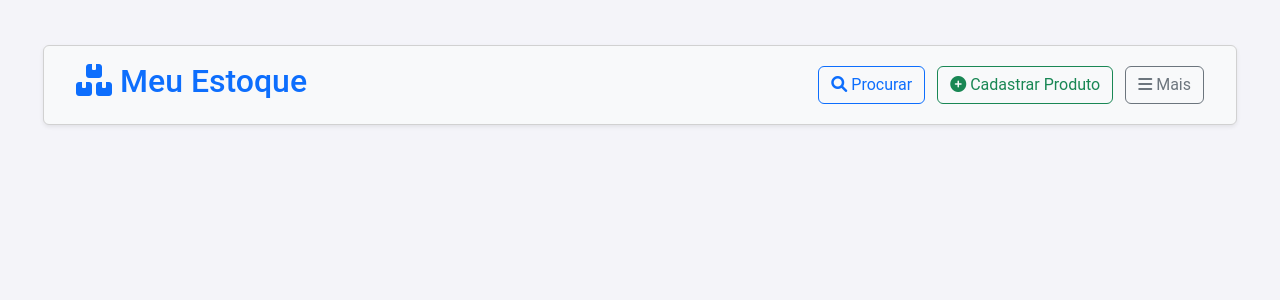
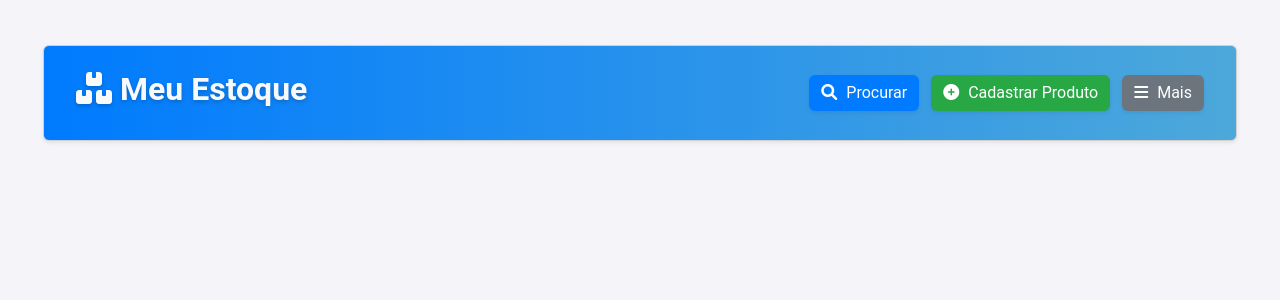
Before and after one commit to Alejandroo19/Crud-A3, a Django app: page / in a window 1280 px wide. Shown: the top 300 px of the page. Run offline with Django 5.2, Linux system fonts and the light colour scheme; data that the repository does not hold is empty; some libraries are stand-ins or nearby versions.

Commit message:
2.0.4 commit

```diff
--- a/Crud/produtos/templates/produtos/lista_produtos.html
+++ b/Crud/produtos/templates/produtos/lista_produtos.html
@@ -74,31 +74,75 @@ h1 {
     color: #1b4965;
 }
 
+/* Fundo em Gradiente para o Título */
+.gradient-bg {
+    background: linear-gradient(90deg, #007bff 0%, #4da8da 100%);
+    border: 1px solid #d1d1d1;
+    border-radius: 8px;
+    padding: 20px;
+    box-shadow: 0 4px 15px rgba(0, 0, 0, 0.1);
+}
+
+/* Título */
+.gradient-bg h2 {
+    font-size: 2rem;
+    font-weight: bold;
+    color: #ffffff;
+    text-shadow: 0px 2px 4px rgba(0, 0, 0, 0.2);
+}
+
+/* Alerta de Estoque Baixo */
+.gradient-bg p {
+    font-size: 1rem;
+    margin: 0;
+    color: #ffc107; /* Amarelo de alerta */
+    display: flex;
+    align-items: center;
+    gap: 5px;
+}
+
 /* Botões */
+button {
+    font-size: 0.9rem;
+    padding: 8px 15px;
+    border-radius: 5px;
+    transition: all 0.3s ease;
+    box-shadow: 0 2px 5px rgba(0, 0, 0, 0.1);
+}
+
+button i {
+    margin-right: 5px;
+}
+
 .btn-primary {
-    background-color: #4da8da; /* Azul claro */
+    background-color: #007bff;
     border: none;
-    border-radius: 5px;
-    transition: background-color 0.3s ease, color 0.3s ease;
 }
 
 .btn-primary:hover {
-    background-color: #007bff; /* Azul escuro */
+    background-color: #0056b3;
+    color: #ffffff;
+}
+
+.btn-success {
+    background-color: #28a745;
+    border: none;
+}
+
+.btn-success:hover {
+    background-color: #1e7e34;
     color: #ffffff;
 }
 
 .btn-secondary {
-    background-color: #6c757d; /* Cinza */
+    background-color: #6c757d;
     border: none;
-    border-radius: 5px;
-    transition: background-color 0.3s ease, color 0.3s ease;
 }
 
 .btn-secondary:hover {
-    background-color: #5a6268; /* Cinza mais escuro */
+    background-color: #5a6268;
     color: #ffffff;
 }
-
 /* Produto */
 .produto-item {
     background: rgba(255, 255, 255, 0.95);
@@ -196,34 +240,36 @@ footer {
     border: 1px solid #d1d1d1; /* Borda cinza claro */
     border-radius: 8px; /* Bordas arredondadas */
     padding: 20px;
-    box-shadow: 0 2px 8px rgba(0, 0, 0, 0.1); /* Sombra suave */
+    box-shadow: 0 2px 8px rgba(0, 0, 0, 0.4); /* Sombra suave */
 }
     </style>
 </head>
 <body>
     <div class="container">
         <!-- Cabeçalho da Página -->
-<div class="row align-items-center mb-4 py-3 bg-light rounded shadow-sm">
+<div class="row align-items-center mb-4 py-4 gradient-bg rounded shadow-sm">
             <!-- Título e Alerta -->
     <div class="col-md-6">
-        <h2 class="text-primary mb-2">
+                <h2 class="text-light mb-2">
                     <i class="fas fa-boxes"></i> Meu Estoque
                 </h2>
                 {% if tem_estoque_baixo %}
-        <span class="text-danger fw-bold">Você tem produtos com estoque baixo.</span>
-        <a href="{% url 'estoque_baixo' %}" class="text-danger">Ver</a>
+                <p class="text-warning fw-bold mb-0">
+                    <i class="fas fa-exclamation-circle"></i> Você tem produtos com estoque baixo.
+                    <a href="{% url 'estoque_baixo' %}" class="text-light fw-bold">Ver</a>
+                </p>
                 {% endif %}
             </div>
 
             <!-- Botões de Ação -->
             <div class="col-md-6 text-end">
-        <button type="button" class="btn btn-outline-primary ms-2" data-bs-toggle="modal" data-bs-target="#procurarProdutoModal">
+                <button type="button" class="btn btn-primary ms-2 shadow-sm" data-bs-toggle="modal" data-bs-target="#procurarProdutoModal">
                     <i class="fas fa-search"></i> Procurar
                 </button>
-        <button type="button" class="btn btn-outline-success ms-2" data-bs-toggle="modal" data-bs-target="#cadastrarProdutoModal">
+                <button type="button" class="btn btn-success ms-2 shadow-sm" data-bs-toggle="modal" data-bs-target="#cadastrarProdutoModal">
                     <i class="fas fa-plus-circle"></i> Cadastrar Produto
                 </button>
-        <button type="button" class="btn btn-outline-secondary ms-2" data-bs-toggle="modal" data-bs-target="#maisModal">
+                <button type="button" class="btn btn-secondary ms-2 shadow-sm" data-bs-toggle="modal" data-bs-target="#maisModal">
                     <i class="fas fa-bars"></i> Mais
                 </button>
      </div>
```
Lines whose indentation alone changed are shown as unchanged.
